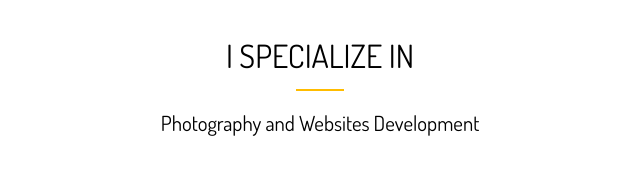
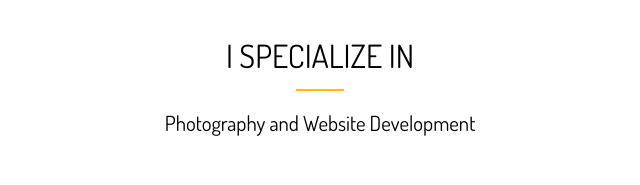
Before and after one commit to Diegoireland1975/portfolio_website, a website: page dist/index.html in a window 1280 px wide. Shown: the part 802-987 px from the top of the page, 320-960 px from the left. Drawn offline with Linux system fonts and the light colour scheme.

Commit message:
Update index.html

```diff
--- a/dist/index.html
+++ b/dist/index.html
@@ -45,7 +45,7 @@
       <div class="container">
         <h2 class="section-title">I Specialize in</h2>
         <div class="bottom-line"></div>
-        <p class="lead">Photography and Websites Development</p>
+        <p class="lead">Photography and Website Development</p>
         <div class="specials">
           <div>
             <i class="fas fa-file alt fa-2x"></i>
```
